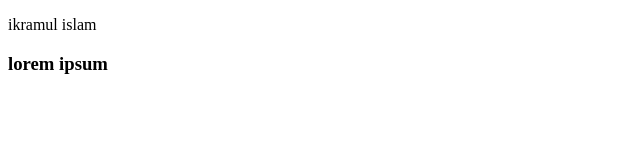
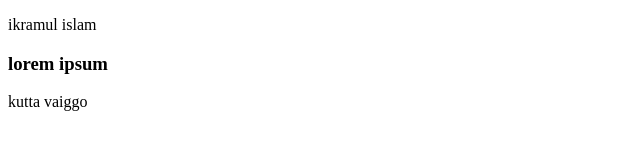
Before and after one commit to itsikram/first-rep, a plain HTML site: page index.html in a window 1280 px wide. Shown: the whole page, without its empty margins (0-640 px from the left). Drawn offline with Linux system fonts and the light colour scheme.

Commit message:
Updated index.html with a new line

```diff
--- a/index.html
+++ b/index.html
@@ -11,6 +11,7 @@
 <body>
     <p>ikramul islam</p>
     <h3>lorem ipsum</h3>
+    <span>kutta vaiggo</span>
 </body>
 
 </html>
```
